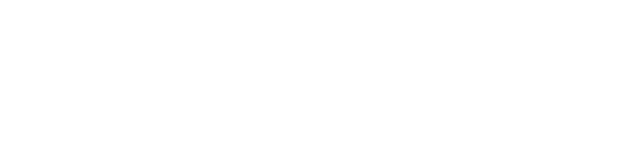
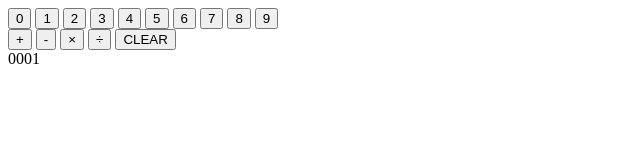
Before and after one commit to dhou01/project-calculator, a plain HTML site: page index.html in a window 1280 px wide. Shown: the whole page, without its empty margins (0-640 px from the left). Drawn offline with Linux system fonts and the light colour scheme.

Commit message:
Add buttons and display

```diff
--- a/index.html
+++ b/index.html
@@ -7,6 +7,28 @@
     <script src="./myscript.js"></script>
 </head>
 <body>
+    <section>
+        <button>0</button>
+        <button>1</button>
+        <button>2</button>
+        <button>3</button>
+        <button>4</button>
+        <button>5</button>
+        <button>6</button>
+        <button>7</button>
+        <button>8</button>
+        <button>9</button>
+    </section>
+    <section>
+        <button>+</button>
+        <button>-</button>
+        <button>×</button>
+        <button>÷</button>
+        <button>CLEAR</button>
+    </section>
+        <span>0001</span>
+    <section>
 
+    </section>
 </body>
 </html>
```
